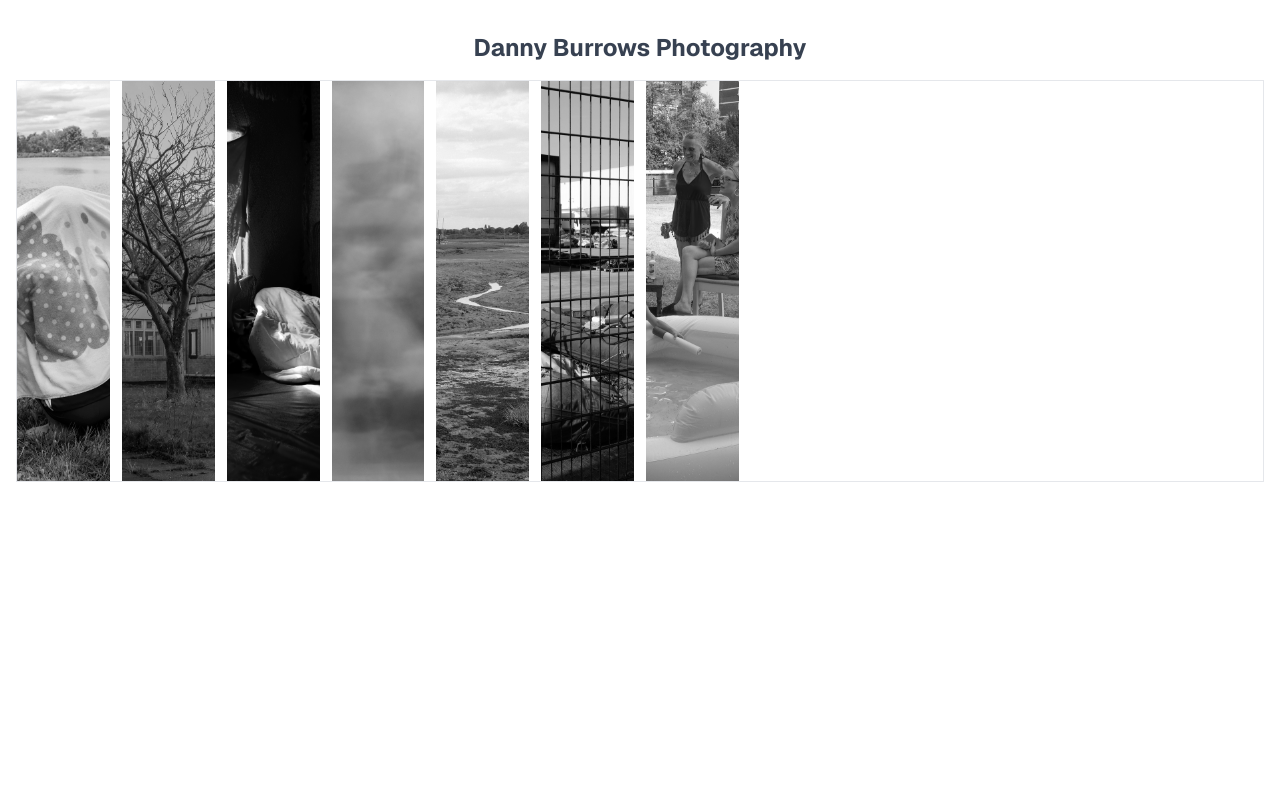
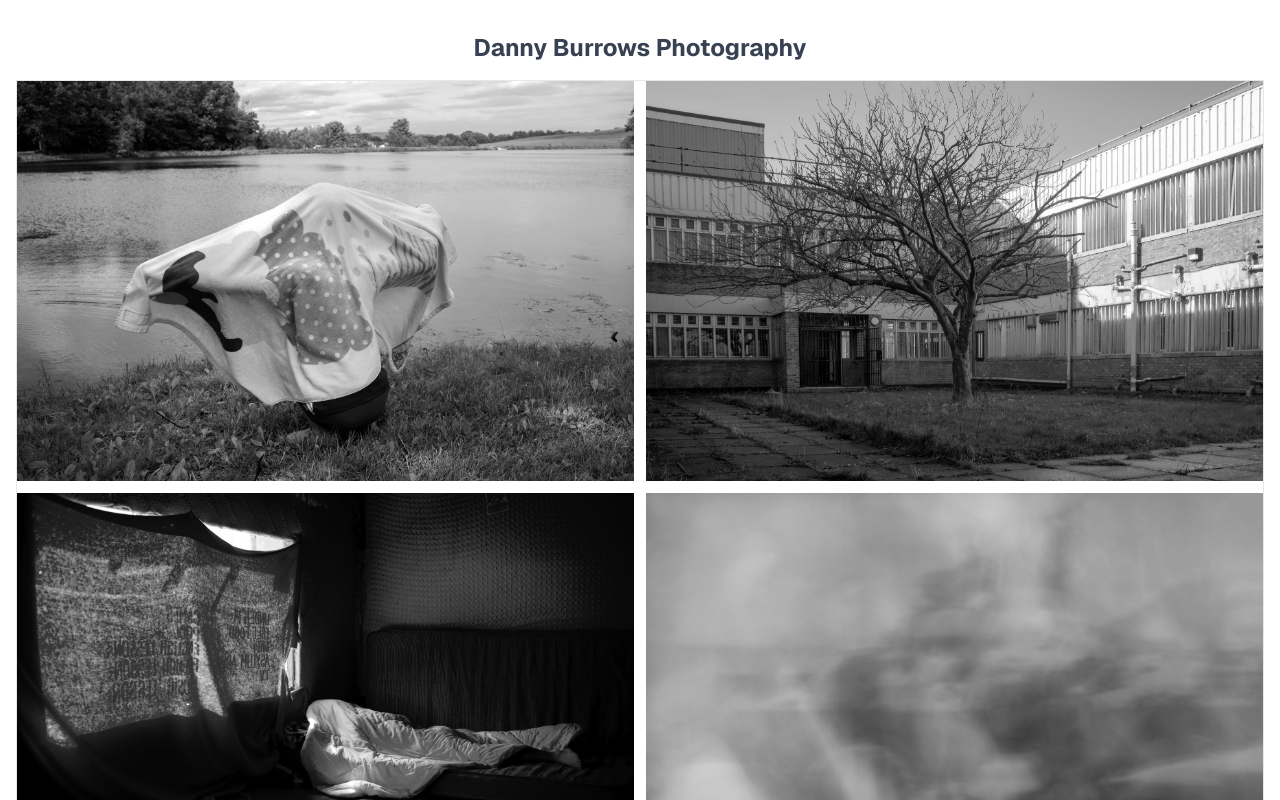
Before and after one commit to prestonButton/portfolio, a Next.js app: page / in a window 1280 px wide. Shown: the top 800 px of the page. Built offline with nearby package versions, Linux system fonts and the light colour scheme.

Commit message:
add link to story page based on slug

```diff
--- /dev/null
+++ b/app/[story]/page.tsx
@@ -0,0 +1,9 @@
+const Page = () => {
+  return (
+    <div>
+      <h1>Page</h1>
+    </div>
+  );
+};
+
+export default Page;
--- a/app/page.tsx
+++ b/app/page.tsx
@@ -1,4 +1,5 @@
 import Image, { type StaticImageData } from "next/image";
+import Link from "next/link";
 
 // Photos Imports
 import Cover from "@/public/portfolio_photos/cover.jpg";
@@ -128,9 +129,10 @@ const GridPhoto = ({
   slug: string;
 }) => {
   return (
-    <div
+    <Link
+      href={`/${slug}`}
       // Embedded template literal at the end sets the start property if provided
-      className={`col-span-${cols} h-[200px] md:h-[300px] lg:h-[400px] overflow-hidden relative group lg:filter lg:grayscale lg:hover:filter-none ${start ? `col-start-${start}` : ""}'}`}
+      className={`col-span-6  h-[200px] md:h-[300px] lg:h-[400px] overflow-hidden relative group lg:filter lg:grayscale lg:hover:filter-none ${start ? `col-start-${start}` : ""}'}`}
     >
       <Image
         src={image}
@@ -146,6 +148,6 @@ const GridPhoto = ({
           {subtitle}
         </span>
       </div>
-    </div>
+    </Link>
   );
 };
```
